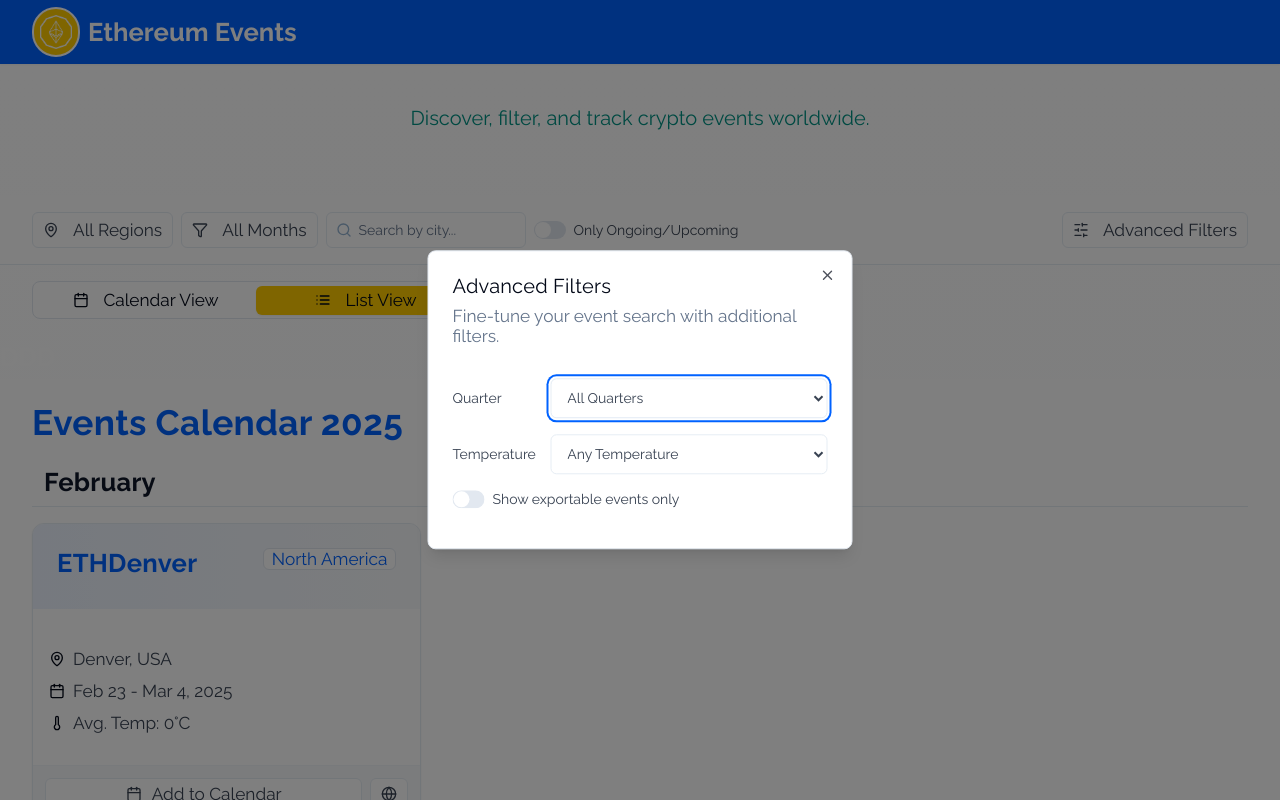
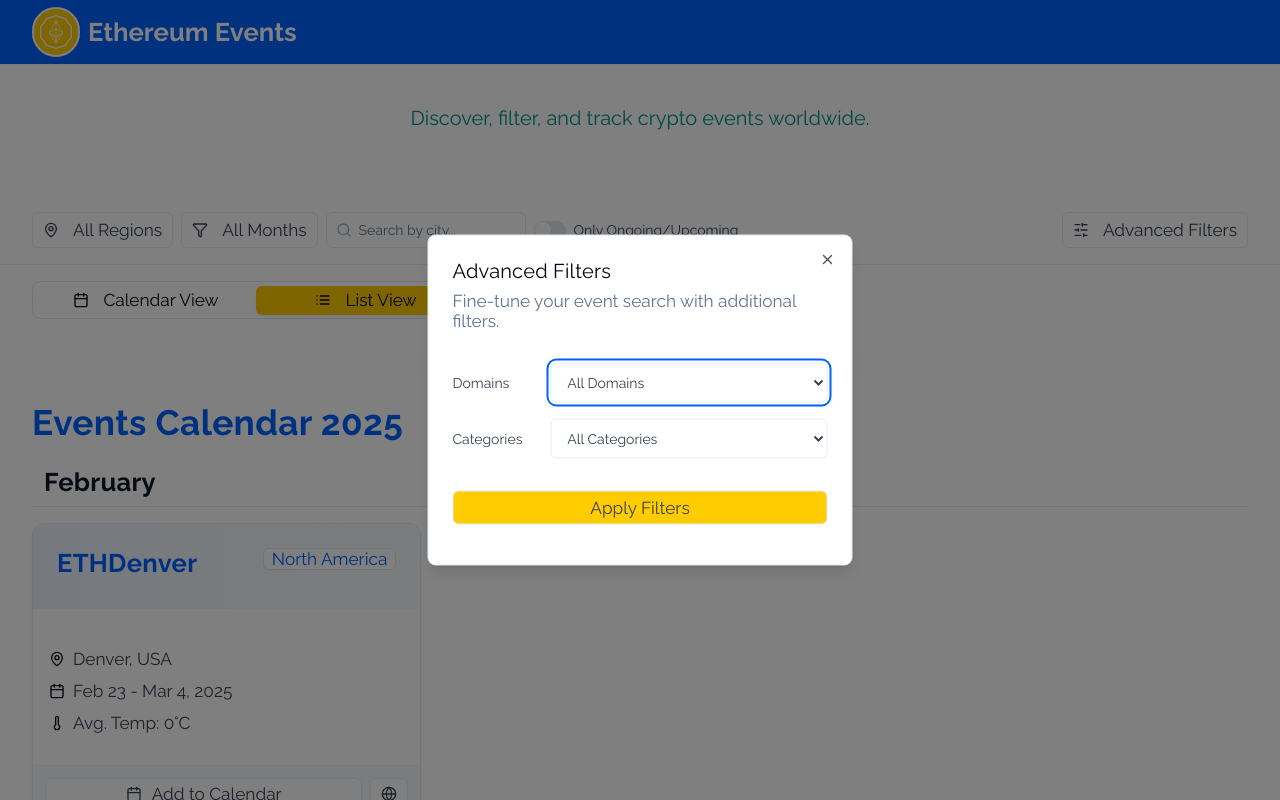
Before and after one commit to geodework/ethereum-events, a Next.js app: page / in a window 1280 px wide. Both pictures are taken after a click on the button "Advanced Filters". Shown: the top 800 px of the page. Built offline with nearby package versions, Linux system fonts and the light colour scheme.

Commit message:
feat: add domains & categories for DomainFilter

```diff
--- a/components/filter-bar.tsx
+++ b/components/filter-bar.tsx
@@ -22,12 +22,14 @@ import {
 import { Input } from "@/components/ui/input"
 import { Label } from "@/components/ui/label"
 import { Switch } from "@/components/ui/switch"
-import { regions } from "@/lib/data"
+import { categories, domains, regions } from "@/lib/data"
 import { DEFAULT_FILTERS, MONTHS } from "@/lib/filter"
 import { useFilterStore } from "@/hooks/eventFilter"
+import { useState } from "react"
 
 export function FilterBar() {
-  const { filters, handleChange } = useFilterStore()
+  const [isDialogOpen, setIsDialogOpen] = useState(false)
+  const { applyFilters, filters, handleChange, setFilters } = useFilterStore()
 
   return (
     <div className="sticky top-16 z-40 w-full border-b border-secondary-200 bg-white/95 backdrop-blur supports-[backdrop-filter]:bg-white/60">
@@ -119,18 +121,24 @@ export function FilterBar() {
           </div>
         </div>
 
-        <Dialog>
+        <Dialog open={isDialogOpen}>
           <DialogTrigger asChild>
             <Button
               variant="outline"
               size="sm"
               className="h-9 border-secondary-200 bg-white text-secondary-700 hover:bg-primary-light-50 hover:text-primary"
+              onClick={() => setIsDialogOpen(true)}
             >
               <SlidersHorizontal className="mr-2 h-4 w-4 text-primary-light-500" />
               Advanced Filters
             </Button>
           </DialogTrigger>
-          <DialogContent className="sm:max-w-[425px]">
+          <DialogContent
+            className="sm:max-w-[425px]"
+            onOpenChange={(open) => {
+              setIsDialogOpen(open)
+            }}
+          >
             <DialogHeader>
               <DialogTitle>Advanced Filters</DialogTitle>
               <DialogDescription>
@@ -143,17 +151,19 @@ export function FilterBar() {
                   htmlFor="quarter"
                   className="text-right text-secondary-700"
                 >
-                  Quarter
+                  Domains
                 </Label>
                 <select
-                  id="quarter"
+                  id="domain"
                   className="col-span-3 flex h-10 w-full rounded-md border border-secondary-200 bg-white px-3 py-2 text-sm text-secondary-700 ring-offset-white file:border-0 file:bg-transparent file:text-sm file:font-medium placeholder:text-secondary-500 focus-visible:outline-none focus-visible:ring-2 focus-visible:ring-primary focus-visible:ring-offset-2 disabled:cursor-not-allowed disabled:opacity-50"
+                  value={filters.domains[0]}
+                  onChange={(e) => setFilters("domains", [e.target.value])}
                 >
-                  <option>All Quarters</option>
-                  <option>Q1 (Jan-Mar)</option>
-                  <option>Q2 (Apr-Jun)</option>
-                  <option>Q3 (Jul-Sep)</option>
-                  <option>Q4 (Oct-Dec)</option>
+                  {domains.map((domain) => (
+                    <option key={domain} value={domain}>
+                      {domain}
+                    </option>
+                  ))}
                 </select>
               </div>
               <div className="grid grid-cols-4 items-center gap-4">
@@ -161,32 +171,33 @@ export function FilterBar() {
                   htmlFor="temp-range"
                   className="text-right text-secondary-700"
                 >
-                  Temperature
+                  Categories
                 </Label>
                 <select
                   id="temp-range"
                   className="col-span-3 flex h-10 w-full rounded-md border border-secondary-200 bg-white px-3 py-2 text-sm text-secondary-700 ring-offset-white file:border-0 file:bg-transparent file:text-sm file:font-medium placeholder:text-secondary-500 focus-visible:outline-none focus-visible:ring-2 focus-visible:ring-primary focus-visible:ring-offset-2 disabled:cursor-not-allowed disabled:opacity-50"
+                  value={filters.categories[0]}
+                  onChange={(e) => setFilters("categories", [e.target.value])}
                 >
-                  <option>Any Temperature</option>
-                  <option>Cold (Below 50°F/10°C)</option>
-                  <option>Mild (50-70°F/10-21°C)</option>
-                  <option>Warm (70-85°F/21-29°C)</option>
-                  <option>Hot (Above 85°F/29°C)</option>
+                  {categories.map((category) => (
+                    <option key={category} value={category}>
+                      {category}
+                    </option>
+                  ))}
                 </select>
               </div>
-              <div className="grid grid-cols-4 items-center gap-4">
-                <div className="col-span-4 flex items-center space-x-2">
-                  <Switch
-                    id="export-calendar"
-                    className="data-[state=checked]:bg-primary"
-                  />
-                  <Label
-                    htmlFor="export-calendar"
-                    className="text-secondary-700"
-                  >
-                    Show exportable events only
-                  </Label>
-                </div>
+              <div className="w-full items-center mt-4">
+                <Button
+                  variant="outline"
+                  size="sm"
+                  className="w-full py-4 border-secondary-200 bg-accent text-secondary-700 hover:bg-primary-light-50 hover:text-primary"
+                  onClick={() => {
+                    applyFilters()
+                    setIsDialogOpen(false)
+                  }}
+                >
+                  Apply Filters
+                </Button>
               </div>
             </div>
           </DialogContent>
--- a/components/ui/dialog.tsx
+++ b/components/ui/dialog.tsx
@@ -49,8 +49,11 @@ function DialogOverlay({
 function DialogContent({
   className,
   children,
+  onOpenChange,
   ...props
-}: React.ComponentProps<typeof DialogPrimitive.Content>) {
+}: React.ComponentProps<typeof DialogPrimitive.Content> & {
+  onOpenChange: (isOpen: boolean) => void
+}) {
   return (
     <DialogPortal data-slot="dialog-portal">
       <DialogOverlay />
@@ -63,7 +66,10 @@ function DialogContent({
         {...props}
       >
         {children}
-        <DialogPrimitive.Close className="ring-offset-background focus:ring-ring data-[state=open]:bg-accent data-[state=open]:text-muted-foreground absolute top-4 right-4 rounded-xs opacity-70 transition-opacity hover:opacity-100 focus:ring-2 focus:ring-offset-2 focus:outline-hidden disabled:pointer-events-none [&_svg]:pointer-events-none [&_svg]:shrink-0 [&_svg:not([class*='size-'])]:size-4">
+        <DialogPrimitive.Close
+          className="ring-offset-background focus:ring-ring data-[state=open]:bg-accent data-[state=open]:text-muted-foreground absolute top-4 right-4 rounded-xs opacity-70 transition-opacity hover:opacity-100 focus:ring-2 focus:ring-offset-2 focus:outline-hidden disabled:pointer-events-none [&_svg]:pointer-events-none [&_svg]:shrink-0 [&_svg:not([class*='size-'])]:size-4"
+          onClick={() => onOpenChange(false)}
+        >
           <XIcon />
           <span className="sr-only">Close</span>
         </DialogPrimitive.Close>
--- a/lib/data.ts
+++ b/lib/data.ts
@@ -1,5 +1,23 @@
 import { TEventWithRelations } from "@/entities"
 import { DEFAULT_FILTERS } from "@/lib/filter"
+
+export const domains = [
+  DEFAULT_FILTERS.domain,
+  "Ethereum Ecosystem",
+  "Web3 General",
+  "Privacy",
+  "Security",
+  "NFT",
+  "DeFi",
+]
+
+export const categories = [
+  DEFAULT_FILTERS.category,
+  "Hackathon",
+  "Conference",
+  "Workshop",
+  "Meetup",
+]
 
 // Sample data for the events
 export const events: TEventWithRelations[] = [
@@ -9,8 +27,8 @@ export const events: TEventWithRelations[] = [
     location: "Denver, USA",
     region: "North America",
     country: "USA",
-    categories: ["Hackathon", "Conference"],
-    domains: ["Ethereum", "Web3"],
+    categories: [categories[1], categories[2]],
+    domains: [domains[1], domains[2]],
     venueType: "in_person",
     startDateTime: new Date("2025-02-23T09:00:00-07:00"),
     endDateTime: new Date("2025-03-03T18:00:00-07:00"),
@@ -26,8 +44,8 @@ export const events: TEventWithRelations[] = [
     location: "Prague, Czech Republic",
     region: "Europe",
     country: "Czech Republic",
-    categories: ["Hackathon"],
-    domains: ["Ethereum"],
+    categories: [categories[1]],
+    domains: [domains[1]],
     venueType: "in_person",
     startDateTime: new Date("2025-05-31T10:00:00+02:00"),
     endDateTime: new Date("2025-06-02T18:00:00+02:00"),
@@ -43,8 +61,8 @@ export const events: TEventWithRelations[] = [
     location: "Barcelona, Spain",
     region: "Europe",
     country: "Spain",
-    categories: ["Conference"],
-    domains: ["Ethereum", "DeFi"],
+    categories: [categories[2]],
+    domains: [domains[1], domains[5]],
     venueType: "in_person",
     startDateTime: new Date("2025-07-12T09:00:00+02:00"),
     endDateTime: new Date("2025-07-14T18:00:00+02:00"),
@@ -60,8 +78,8 @@ export const events: TEventWithRelations[] = [
     location: "Singapore",
     region: "Asia",
     country: "Singapore",
-    categories: ["Conference"],
-    domains: ["Ethereum", "Web3"],
+    categories: [categories[2]],
+    domains: [domains[1], domains[2]],
     venueType: "in_person",
     startDateTime: new Date("2025-09-05T09:00:00+08:00"),
     endDateTime: new Date("2025-09-08T18:00:00+08:00"),
@@ -77,8 +95,8 @@ export const events: TEventWithRelations[] = [
     location: "Bangkok, Thailand",
     region: "Asia",
     country: "Thailand",
-    categories: ["Conference"],
-    domains: ["Ethereum", "Web3"],
+    categories: [categories[2]],
+    domains: [domains[1], domains[2]],
     venueType: "in_person",
     startDateTime: new Date("2025-11-12T09:00:00+07:00"),
     endDateTime: new Date("2025-11-15T18:00:00+07:00"),
@@ -94,8 +112,8 @@ export const events: TEventWithRelations[] = [
     location: "Lisbon, Portugal",
     region: "Europe",
     country: "Portugal",
-    categories: ["Hackathon"],
-    domains: ["Ethereum"],
+    categories: [categories[1]],
+    domains: [domains[1]],
     venueType: "in_person",
     startDateTime: new Date("2025-10-18T09:00:00+01:00"),
     endDateTime: new Date("2025-10-20T18:00:00+01:00"),
@@ -111,8 +129,8 @@ export const events: TEventWithRelations[] = [
     location: "Tokyo, Japan",
     region: "Asia",
     country: "Japan",
-    categories: ["Hackathon"],
-    domains: ["Ethereum"],
+    categories: [categories[1]],
+    domains: [domains[1]],
     venueType: "in_person",
     startDateTime: new Date("2025-04-12T09:00:00+09:00"),
     endDateTime: new Date("2025-04-14T18:00:00+09:00"),
@@ -128,8 +146,8 @@ export const events: TEventWithRelations[] = [
     location: "Berlin, Germany",
     region: "Europe",
     country: "Germany",
-    categories: ["Hackathon"],
-    domains: ["Ethereum"],
+    categories: [categories[1]],
+    domains: [domains[1]],
     venueType: "in_person",
     startDateTime: new Date("2025-08-23T09:00:00+02:00"),
     endDateTime: new Date("2025-08-25T18:00:00+02:00"),
@@ -145,8 +163,8 @@ export const events: TEventWithRelations[] = [
     location: "New York, USA",
     region: "North America",
     country: "United States",
-    categories: ["Hackathon"],
-    domains: ["Ethereum"],
+    categories: [categories[1]],
+    domains: [domains[1]],
     venueType: "in_person",
     startDateTime: new Date("2025-05-10T09:00:00-04:00"),
     endDateTime: new Date("2025-05-12T18:00:00-04:00"),
@@ -162,8 +180,8 @@ export const events: TEventWithRelations[] = [
     location: "Rio de Janeiro, Brazil",
     region: "South America",
     country: "Brazil",
-    categories: ["Conference"],
-    domains: ["Ethereum"],
+    categories: [categories[2]],
+    domains: [domains[1]],
     venueType: "in_person",
     startDateTime: new Date("2025-03-14T09:00:00-03:00"),
     endDateTime: new Date("2025-03-17T18:00:00-03:00"),
--- a/lib/filter-logic.ts
+++ b/lib/filter-logic.ts
@@ -112,6 +112,7 @@ export const allEventFilters: EventFilter[] = [
   new RegionFilter(),
   new MonthFilter(),
   new CityFilter(),
+  new DomainFilter(),
   new CategoryFilter(),
   new UpcomingOrOngoingFilter(),
   new VenueTypeFilter(),
```
